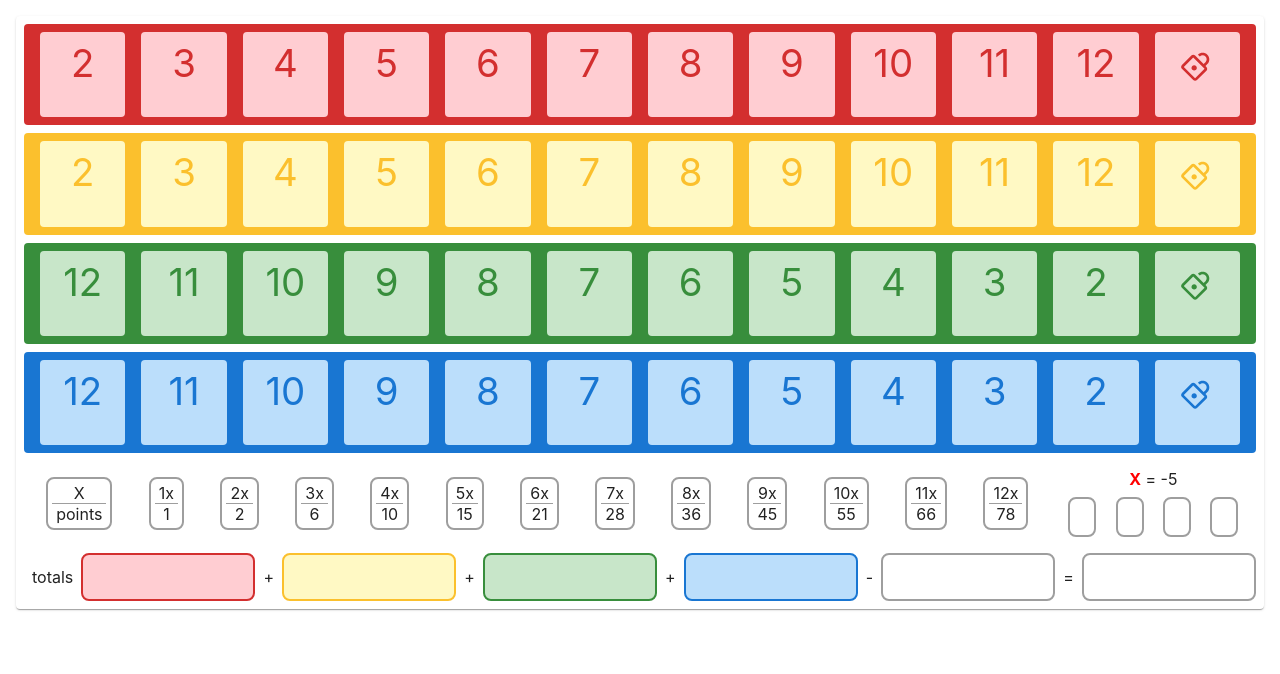
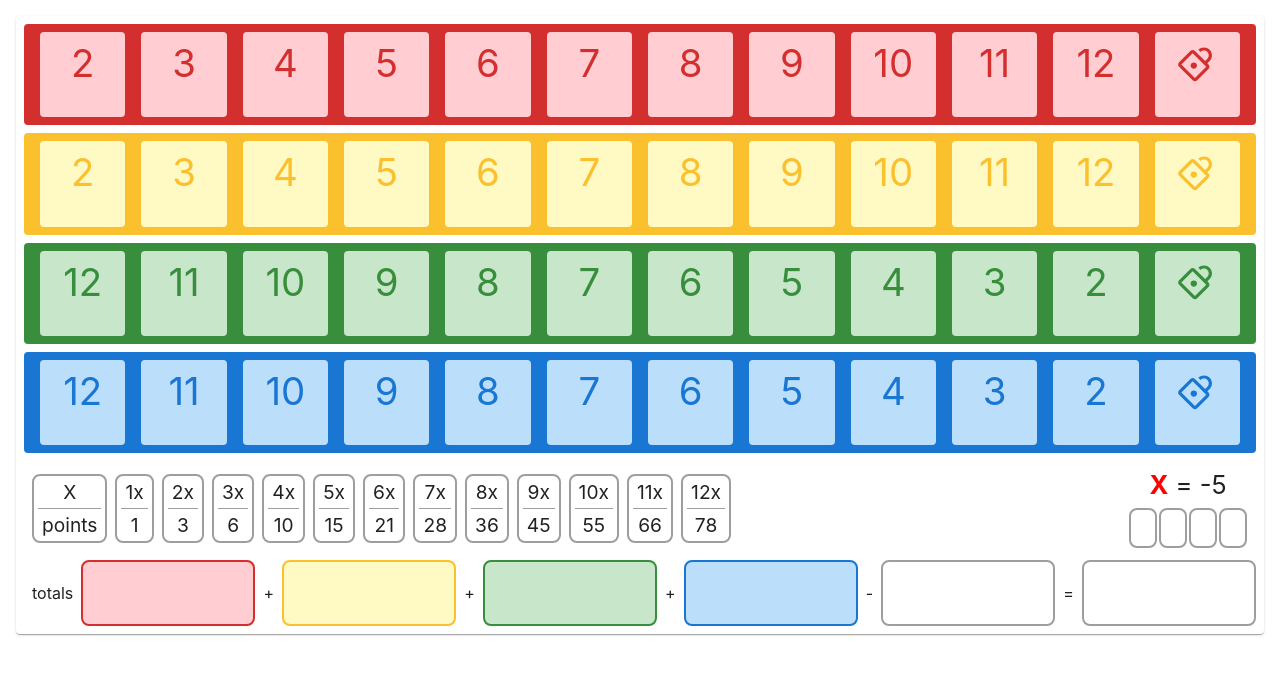
Before and after one commit to Sutherlandon/qwixx-app, a React (Create React App) app: page / in a window 1280 px wide. Shown: the top 674 px of the page. Built offline with nearby package versions, Linux system fonts and the light colour scheme.

Commit message:
Implemented score keeping and hiding, but not thrilled with the method.  Also made minor adjustments to text sizing

```diff
--- a/src/App.js
+++ b/src/App.js
@@ -6,7 +6,7 @@ import { blue, green, grey, red, yellow } from '@material-ui/core/colors';
 import LockIcon from '@material-ui/icons/LockOpenOutlined';
 
 const numTiles = 12;
-const scoring = [1, 2, 6, 10, 15, 21, 28, 36, 45, 55, 66, 78];
+const scoring = [0, 1, 3, 6, 10, 15, 21, 28, 36, 45, 55, 66, 78];
 const colors = { blue, green, red, yellow };
 
 const useStyles = (color) => makeStyles((theme) => ({
@@ -38,9 +38,10 @@ const useStyles = (color) => makeStyles((theme) => ({
   },
   x: {
     fontWeight: 'bold',
+    color: 'black',
   },
   lock: {
-    fontSize: '2rem',
+    fontSize: '3vw',
     marginBottom: -4,
     transform: 'rotate(45deg)',
   },
@@ -75,24 +76,31 @@ const styles = (theme) => ({
     borderRadius: 8,
     flexGrow: 1,
     fontSize: '3vw',
-    height: 48,
     padding: 8,
+    textAlign: 'center',
   },
   blockRed: {
     borderColor: red[700],
     backgroundColor: red[100],
+    color: red[100],
   },
   blockYellow: {
     borderColor: yellow[700],
     backgroundColor: yellow[100],
+    color: yellow[100],
   },
   blockGreen: {
     borderColor: green[700],
     backgroundColor: green[100],
+    color: green[100],
   },
   blockBlue: {
     borderColor: blue[700],
     backgroundColor: blue[100],
+    color: blue[100],
+  },
+  blockWhite: {
+    color: 'white',
   },
   paper: {
     padding: theme.spacing(2),
@@ -101,35 +109,43 @@ const styles = (theme) => ({
   row: {
     marginBottom: theme.spacing(2),
   },
+  scoreContainer: {
+    flexWrap: 'nowrap',
+  },
   score: {
     border: `2px solid ${grey[500]}`,
     borderRadius: 8,
+    fontSize: '1.5vw',
     paddingLeft: 4,
     paddingRight: 4,
   },
   scoreTop: {
     borderBottom: `1px solid ${grey[500]}`,
-    paddingLeft: 4,
-    paddingRight: 4,
     textAlign: 'center',
+    padding: 4,
   },
   scoreBottom: {
-    paddingLeft: 4,
-    paddingRight: 4,
+    padding: 4,
     textAlign: 'center',
   },
   strike: {
     border: `2px solid ${grey[500]}`,
     borderRadius: 8,
+    cursor: 'pointer',
     fontWeight: 'bold',
     padding: '7px',
+  },
+  strikeContainer: {
+    minWidth: 128,
   },
   strikeEmpty: {
     border: `2px solid ${grey[500]}`,
     borderRadius: 8,
+    cursor: 'pointer',
     padding: '18px 12px',
   },
   strikesLabel: {
+    fontSize: '2vw',
     marginBottom: theme.spacing(),
     textAlign: 'center',
   },
@@ -153,29 +169,36 @@ class QuixxScoreCard extends Component {
     this.setState({ [name]: value });
   }
 
-  handleClick = (list, index) => {
-    const row = [...this.state[list]];
+  handleClick = (color, index) => {
+    const row = [...this.state[color]];
+
+    // set the X and calculate new score
     row[index] = !row[index];
+    const numXs = row.filter(value => value).length;
+    const score = color === 'strikes' ? numXs * 5 : scoring[numXs];
 
-    this.setState({ [list]: row });
+    this.setState({
+      [color]: row,
+      [`${color}Score`]: score,
+    });
   }
 
   render() {
     const { classes } = this.props;
     const {
       blue,
-      blueScore,
+      blueScore = 0,
       green,
-      greenScore,
+      greenScore = 0,
       red,
-      redScore,
+      redScore = 0,
       yellow,
-      yellowScore,
+      yellowScore = 0,
       strikes,
-      strikeScore,
+      strikesScore = 0,
     } = this.state;
 
-    const totalScore = Number(redScore) + Number(yellowScore) + Number(greenScore) + Number(blueScore) - Number(strikeScore);
+    const totalScore = redScore + yellowScore + greenScore + blueScore - strikesScore;
 
     return (
       <Paper className={classes.paper}>
@@ -183,22 +206,28 @@ class QuixxScoreCard extends Component {
         <NumberRow color={'yellow'} row={yellow} onClick={this.handleClick} />
         <NumberRow color={'green'} row={green} reverse onClick={this.handleClick} />
         <NumberRow color={'blue'} row={blue} reverse onClick={this.handleClick} />
-        <Grid container spacing={2} justify='space-between' alignItems='center' className={classes.row}>
-          <Grid item xs={10}>
-            <Grid container spacing={1} justify='space-around'>
-              <Grid item className={classes.score}>
+        <Grid container spacing={1} justify='space-between' alignItems='center' className={classes.row}>
+          <Grid item>
+            <Grid container spacing={1} justify='space-between' className={classes.scoreContainer}>
+              <Grid item >
+                <div className={classes.score}>
                   <div className={classes.scoreTop}>X</div>
                   <div className={classes.scoreBottom}>points</div>
+                </div>
               </Grid>
-              {scoring.map((score, i) => (
-                <Grid item key={score} className={classes.score}>
+              {scoring
+                .filter(score => score > 0) // skip the first one
+                .map((score, i) => (
+                  <Grid item key={score}>
+                    <div className={classes.score}>
                       <div className={classes.scoreTop}>{i + 1}x</div>
                       <div className={classes.scoreBottom}>{score}</div>
+                    </div>
                   </Grid>
                 ))}
             </Grid>
           </Grid>
-          <Grid item xs={2}>
+          <Grid item className={classes.strikeContainer}>
             <div className={classes.strikesLabel}>
               <span className={classes.strikesLabelX}>X</span> = -5
             </div>
@@ -213,27 +242,27 @@ class QuixxScoreCard extends Component {
         <Grid container spacing={2} justify='space-between' alignItems='center' className={classes.scoreRow}>
           <Grid item>totals</Grid>
           <Grid item className={clsx(classes.block, classes.blockRed)}>
-            {/* <input name='redScore' onChange={this.handleChange} /> */}
+            {redScore}
           </Grid>
           <Grid item>+</Grid>
           <Grid item className={clsx(classes.block, classes.blockYellow)}>
-            {/* <input name='yellowScore' onChange={this.handleChange} /> */}
+            {yellowScore}
           </Grid>
           <Grid item>+</Grid>
           <Grid item className={clsx(classes.block, classes.blockGreen)}>
-            {/* <input name='greenScore' onChange={this.handleChange} /> */}
+            {greenScore}
           </Grid>
           <Grid item>+</Grid>
           <Grid item className={clsx(classes.block, classes.blockBlue)}>
-            {/* <input name='blueScore' onChange={this.handleChange} /> */}
+            {blueScore}
           </Grid>
           <Grid item>-</Grid>
-          <Grid item className={classes.block}>
-            {/* <input name='strikeScore' onChange={this.handleChange} /> */}
+          <Grid item className={clsx(classes.block, classes.blockWhite)}>
+            {strikesScore}
           </Grid>
           <Grid item>=</Grid>
-          <Grid item className={classes.block}>
-            {totalScore || null}
+          <Grid item className={clsx(classes.block, classes.blockWhite)}>
+            {totalScore}
           </Grid>
         </Grid>
       </Paper>
```
Lines whose indentation alone changed are shown as unchanged.
